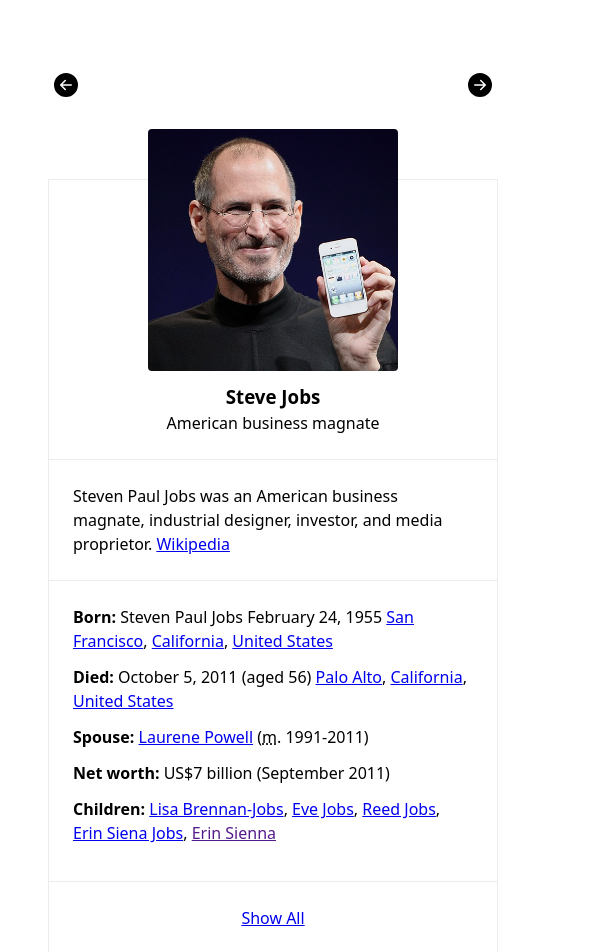
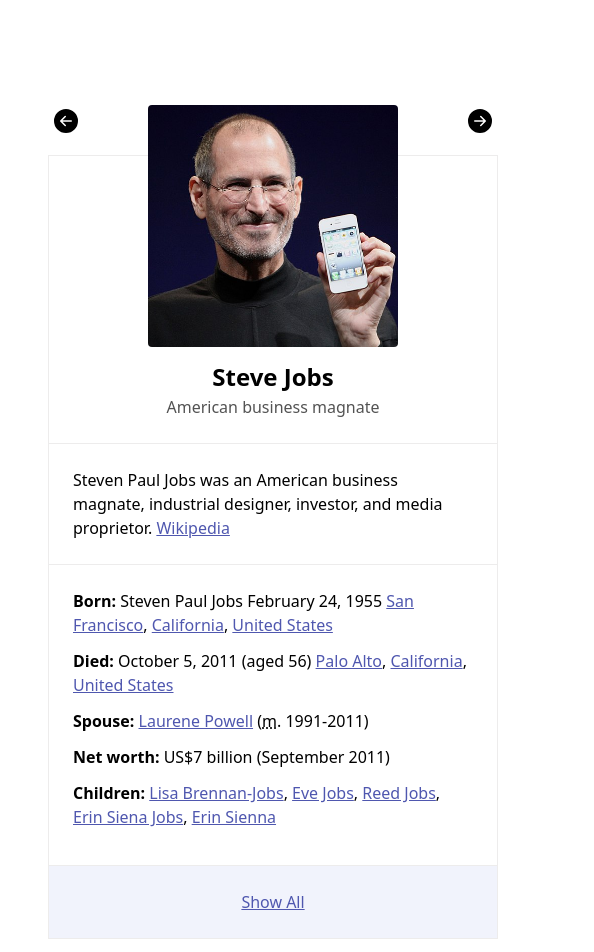
Before and after one commit to schalkneethling/wikibox, a website: page index.html in a window 1280 px wide. Shown: the top 952 px of the page, 0-594 px from the left. Drawn offline with Linux system fonts and the light colour scheme.

Commit message:
some general ui updates

```diff
--- a/css/base.css
+++ b/css/base.css
@@ -1,3 +1,8 @@
 body {
   font: 100%/1.5 "system-ui", Arial, Helvetica, sans-serif;
 }
+
+a:link,
+a:visited {
+  color: #4f57af;
+}
--- a/css/molecules/pagination.css
+++ b/css/molecules/pagination.css
@@ -1,9 +1,12 @@
 .pagination {
   display: flex;
   justify-content: space-between;
+  list-style: none;
   margin: 0;
   padding: 0;
-  list-style: none;
+  position: relative;
+  top: 60px;
+  z-index: 99;
 }
 
 .pagination li {
--- a/css/wikibox.css
+++ b/css/wikibox.css
@@ -1,5 +1,5 @@
 .wikibox {
-  margin: 72px 48px;
+  margin: 48px;
   max-width: 450px;
   overflow: hidden;
 }
@@ -15,12 +15,18 @@
 }
 
 .wikibox h3 {
+  font-size: 1.5rem;
   margin-top: 12px;
+}
+
+.wikibox .subtitle {
+  color: #535353;
 }
 
 .wikibox .panel {
   border: 1px solid #edecec;
   flex: 0 0 100%;
+  height: max-content;
   margin-top: 75px;
   position: relative;
 }
@@ -68,3 +74,8 @@
 .wikibox .panel-detail dt {
   font-weight: bold;
 }
+
+.wikibox .panel-footer {
+  background-color: #f1f3fc;
+  color: #212121;
+}
```
